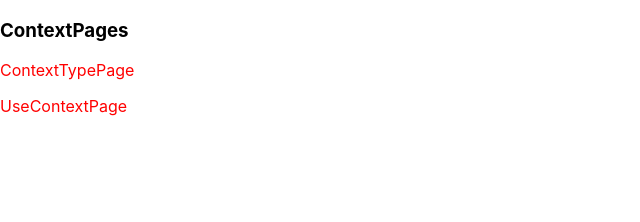
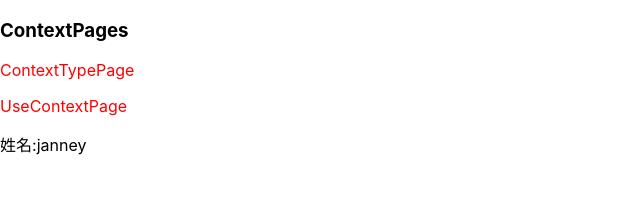
Before and after one commit to xiumubai/react-basic, a React app: page / in a window 1280 px wide. Shown: the top 222 px of the page, without its empty margins (0-640 px from the left). Built offline with nearby package versions, Linux system fonts and the light colour scheme.

Commit message:
Context嵌套

```diff
--- a/src/pages/ContextPages.js
+++ b/src/pages/ContextPages.js
@@ -1,7 +1,7 @@
 import React, { Component } from 'react'
 import ContextTypePage from './ContextTypePage'
 import UseContextPage from './UseContextPage'
-import { ThemeContext } from '../Context'
+import { ThemeContext, UserContext } from '../Context'
 
 class ContextPages extends Component {
   constructor(props) {
@@ -10,10 +10,13 @@ class ContextPages extends Component {
       theme: {
         themeColor: 'red',
       },
+      user: {
+        name: 'janney',
+      },
     }
   }
   render() {
-    const { theme } = this.state
+    const { theme, user } = this.state
 
     return (
       <div>
@@ -21,8 +24,10 @@ class ContextPages extends Component {
         {/* <ContextTypePage {...theme} /> */}
         {/* 使用Context.Provider传递值 */}
         <ThemeContext.Provider value={theme}>
-          <ContextTypePage />
-          <UseContextPage />
+          <UserContext.Provider value={user}>
+            <ContextTypePage />
+            <UseContextPage />
+          </UserContext.Provider>
         </ThemeContext.Provider>
       </div>
     )
--- a/src/pages/UseContextPage.js
+++ b/src/pages/UseContextPage.js
@@ -1,10 +1,12 @@
 import React, { useContext } from 'react'
-import { ThemeContext } from '../Context'
+import { ThemeContext, UserContext } from '../Context'
 export default function UseContextPage(props) {
   const { themeColor } = useContext(ThemeContext)
+  const { name } = useContext(UserContext)
   return (
     <div>
       <p className={themeColor}>UseContextPage</p>
+      <p>姓名:{name}</p>
     </div>
   )
 }
```
